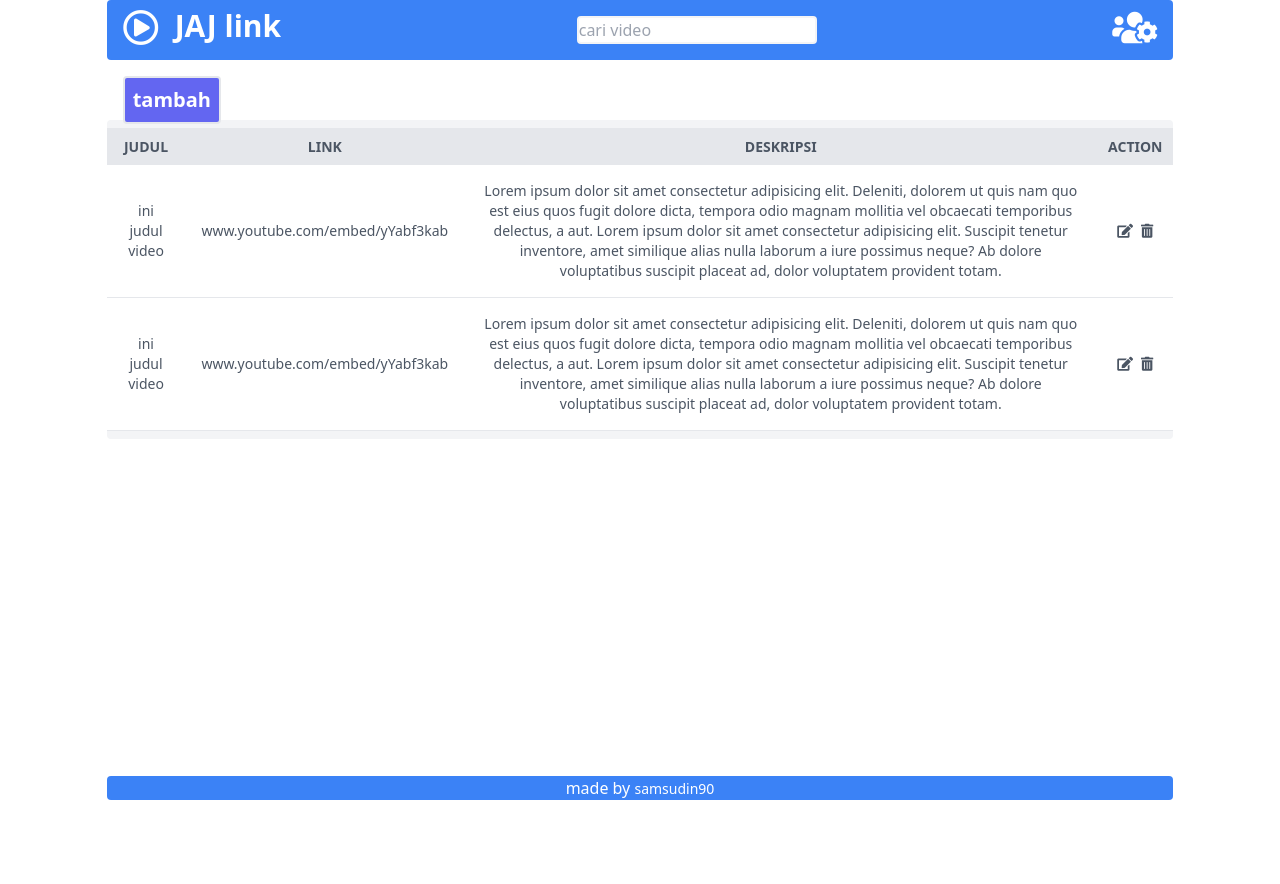
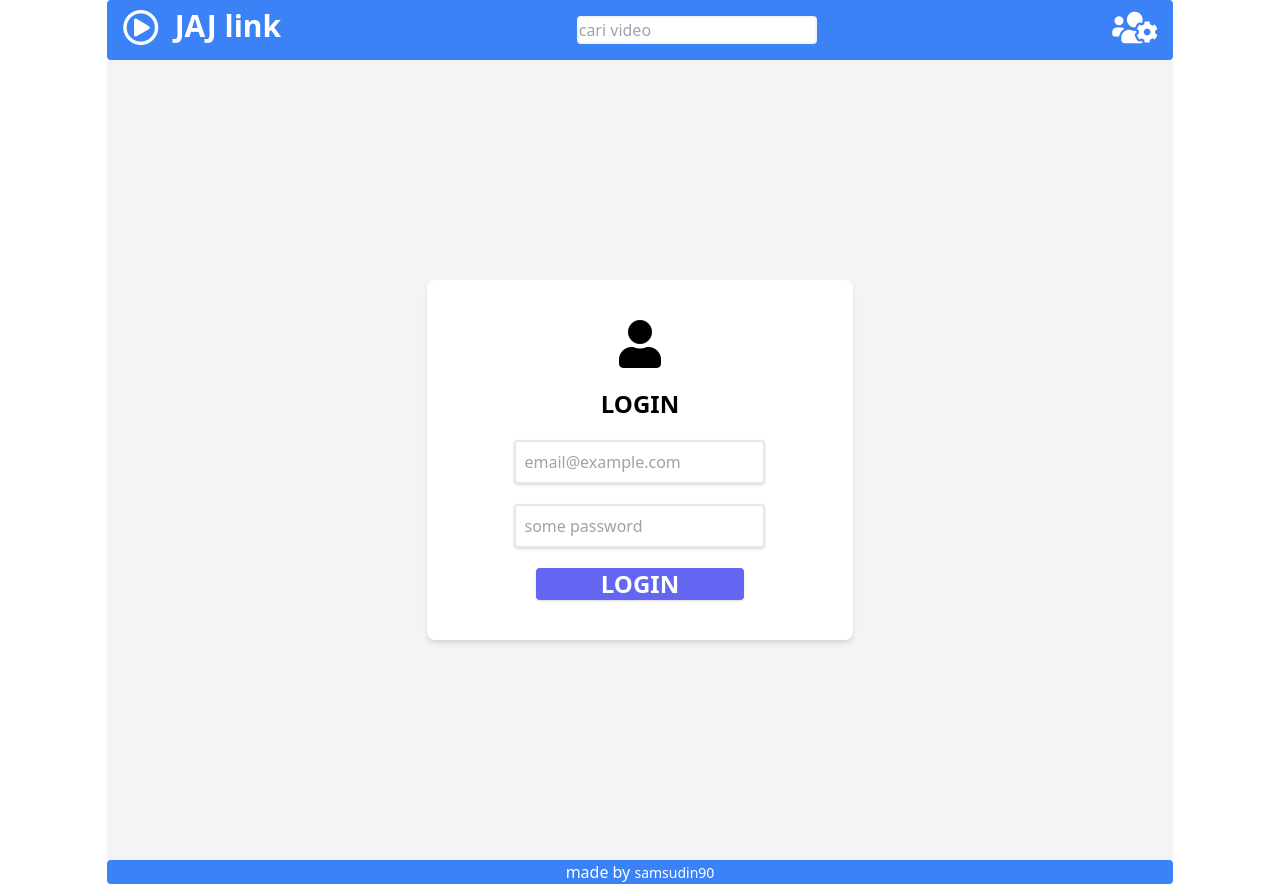
Before and after one commit to samsudin90/vue-VideoCollection, a Vue app: page /admin in a window 1280 px wide. Before the commit the page ends 800 px from the top, so only its background shows below. Built offline with nearby package versions, Linux system fonts and the light colour scheme.

Commit message:
api login

```diff
--- a/src/App.vue
+++ b/src/App.vue
@@ -1,6 +1,6 @@
 <template>
   <div class="justify-between flex flex-col h-screen">
-    <div class="">
+    <div class="flex-grow">
       <Header />
       <router-view/>
     </div>
--- a/src/components/Header.vue
+++ b/src/components/Header.vue
@@ -1,7 +1,7 @@
 <template>
     <div class="md:flex md:flex-row">
         <div class="md:w-1/12"></div>
-        <div class="md:w-5/6 bg-blue-500 flex items-stretch py-2 rounded px-4 content-between justify-between">
+        <div class="md:w-5/6 w-screen bg-blue-500 flex items-stretch py-2 rounded px-4 content-between justify-between">
             <div class="flex flex-row">
                 <router-link to="/">
                     <i class="far fa-play-circle md:text-4xl text-3xl text-white text-center"></i>
@@ -12,9 +12,6 @@
             </div>
             <div class="justify-center items-center py-2">
                 <input type="text" placeholder="cari video" class="w-20 md:w-60 focus:outline-none border-2 border-gray-100 rounded">
-                <!-- <button type="submit" class="absolute pl-3 text-white">
-                    <i class="fas fa-search"></i>
-                </button> -->
             </div>
             <div class="">
                 <router-link to="/admin">
--- a/src/router/index.js
+++ b/src/router/index.js
@@ -17,7 +17,7 @@ const routes = [
     component: Login
   },
   {
-    path: '/detail',
+    path: '/detail/:id',
     name: 'Detail',
     component: Detail
   },
--- a/src/views/Admin.vue
+++ b/src/views/Admin.vue
@@ -1,7 +1,11 @@
 <template>
-    <div class="md:flex md:flex-row">
-        <div class="w-1/12"></div>
-        <div class="w-5/6">
+    <div v-if="token == ''">
+        <!-- menerima data token yang akan diproses di method -->
+        <Login @getToken="getTokenId" />
+    </div>
+    <div v-else class="md:flex md:flex-row">
+        <div class="md:w-1/12"></div>
+        <div class="md:w-5/6">
             <router-link to="/create">
                 <button class="m-4 -mb-1 p-2 border-2 rounded bg-indigo-500 text-white text-xl focus:outline-none font-semibold outline-none focus:bg-indigo-800">tambah</button>
             </router-link>
@@ -60,12 +64,27 @@
                 </div>
             </div>
         </div>
-        <div class="w-1/12"></div>
+        <div class="md:w-1/12"></div>
     </div>
 </template>
 
 <script>
+import Login from './Login'
+
 export default {
-    name: 'Admin'
+    name: 'Admin',
+    components: {
+        Login
+    },
+    data() {
+        return {
+            token: ''
+        }
+    },
+    methods: {
+        getTokenId(to) {
+            this.token = to
+        }
+    }
 }
 </script>
--- a/src/views/Home.vue
+++ b/src/views/Home.vue
@@ -1,29 +1,25 @@
 <template>
-  <div class="home md:flex md:flex-row md:pt-4 pt-1">
+  <div class="home md:flex md:flex-row md:pt-4 pt-1 flex-grow">
     <div class="md:w-1/12"></div>
     <div class="md:w-5/6">
-      <div class="text-right">
+      <div class="md:text-right">
         <select name="" id="" class="rounded border-gray-500">
           <option value="">terbaru</option>
           <option value="">terlama</option>
         </select>
       </div>
       <hr class="divide-solid pt-2">
-      <div class="md:flex-col grid md:grid-flow-col md:grid-cols-2 px-1 justify-items-stretch items-stretch md:space-x-2">
-        <div class="flex-row flex md:w-1/5 py-3">
-        <iframe src="https://www.youtube.com/embed/tgbNymZ7vqY" frameborder="0" class="w-40"></iframe>
-          <div class="px-4">
-            <router-link to="/detail">
-              <p class="text-2xl font-semibold">lofi hip hop radio - beats to relax/study to</p>
-            </router-link>
+      <div v-for="d in data" :key="d.id" class="w-full md:h-72 md:px-4 md:pt-4 border-gray-100 border-2 rounded shadow md:mb-4 hover:bg-gray-200">
+        <router-link :to="{ name: 'Detail', params: {id: d.id}}">
+          <div class="flex flex-row">
+            <iframe class="md:h-60 md:w-96 h-24 w-32" src="https://www.youtube.com/embed/VfNqA2ukNrk" title="YouTube video player" frameborder="0" allow="accelerometer; autoplay; clipboard-write; encrypted-media; gyroscope; picture-in-picture" allowfullscreen>
+            </iframe>
+            <div class="flex flex-col px-4">
+              <p class="md:text-xl text-base font-bold md:pt-3">{{d.judul}}</p>
+              <p class="text-xs font-light md:pt-4">{{d.deskripsi}}</p>
+            </div>
           </div>
-        </div>
-        <div class="flex-row flex md:w-1/5 md:border-2">
-        <iframe src="https://www.youtube.com/embed/tgbNymZ7vqY" frameborder="0" class="w-40"></iframe>
-          <div class="px-4">
-            <p class="text-2xl font-semibold">lofi hip hop radio - beats to relax/study to</p>
-          </div>
-        </div>
+        </router-link>
       </div>
     </div>
     <div class="md:w-1/12"></div>
@@ -36,6 +32,23 @@
 export default {
   name: 'Home',
   components: {
+  },
+  data() {
+    return {
+      data: []
+    }
+  },
+  methods: {
+    async fetchData(){
+      const res = await fetch("http://127.0.0.1:8000/api/content")
+      const data = await res.json()
+      console.log(data)
+      return data
+    }
+  },
+  async created() {
+    const data = await this.fetchData()
+    this.data = data.data
   }
 }
 </script>
--- a/src/views/Login.vue
+++ b/src/views/Login.vue
@@ -3,12 +3,11 @@
     <div class="md:w-1/12"></div>
     <div class="md:w-5/6">
       <div class="w-full h-screen flex justify-center items-center bg-gray-100">
-        <form action="" method="post" class="md:w-2/5 flex flex-col bg-white p-10 justify-center items-center rounded-lg shadow-md">
+        <form @submit.prevent="login" class="md:w-2/5 flex flex-col bg-white p-10 justify-center items-center rounded-lg shadow-md">
           <i class="fas fa-user text-5xl mb-5"></i>
           <p class="text-2xl font-bold mb-5">LOGIN</p>
-          <input type="text" name="" id="" placeholder="nama" class="mb-5 p-2 border-2 rounded focus:border-indigo-400 outline-none shadow">
-          <input type="email" name="" id="" placeholder="email@example.com" class="mb-5 p-2 border-2 rounded focus:border-indigo-400 outline-none shadow">
-          <input type="password" name="" id="" placeholder="some password" class="mb-5 p-2 border-2 rounded focus:border-indigo-400 outline-none shadow">
+          <input v-model="email" type="email" placeholder="email@example.com" class="mb-5 p-2 border-2 rounded focus:border-indigo-400 outline-none shadow">
+          <input v-model="password" type="password" placeholder="some password" class="mb-5 p-2 border-2 rounded focus:border-indigo-400 outline-none shadow">
           <button type="submit" class="bg-indigo-500 hover:bg-indigo-800 rounded font-semibold text-white w-3/5 text-2xl shadow">LOGIN</button>
         </form>
       </div>
@@ -19,6 +18,39 @@
 
 <script>
 export default {
-  name: 'Login'
+  name: 'Login',
+  data() {
+    return {
+      email: '',
+      password: ''
+    }
+  },
+  methods: {
+    async login(){
+      const reqRsponse = {
+        method: "POST",
+        headers: {
+          "Content-Type" : "application/json",
+          "Accept": "application/json"
+        },
+        body: JSON.stringify({
+          email: "admin@gmail.com",
+          password: "asawawuh"
+        })
+      }
+
+      const res = await fetch("http://127.0.0.1:8000/api/login", reqRsponse)
+      const data = await res.json()
+      const token = data.token
+      // mengirim dat token
+      this.$emit("getToken", token)
+    }
+  },
+
+  props: [
+
+  ]
+
+
 }
 </script>
```
